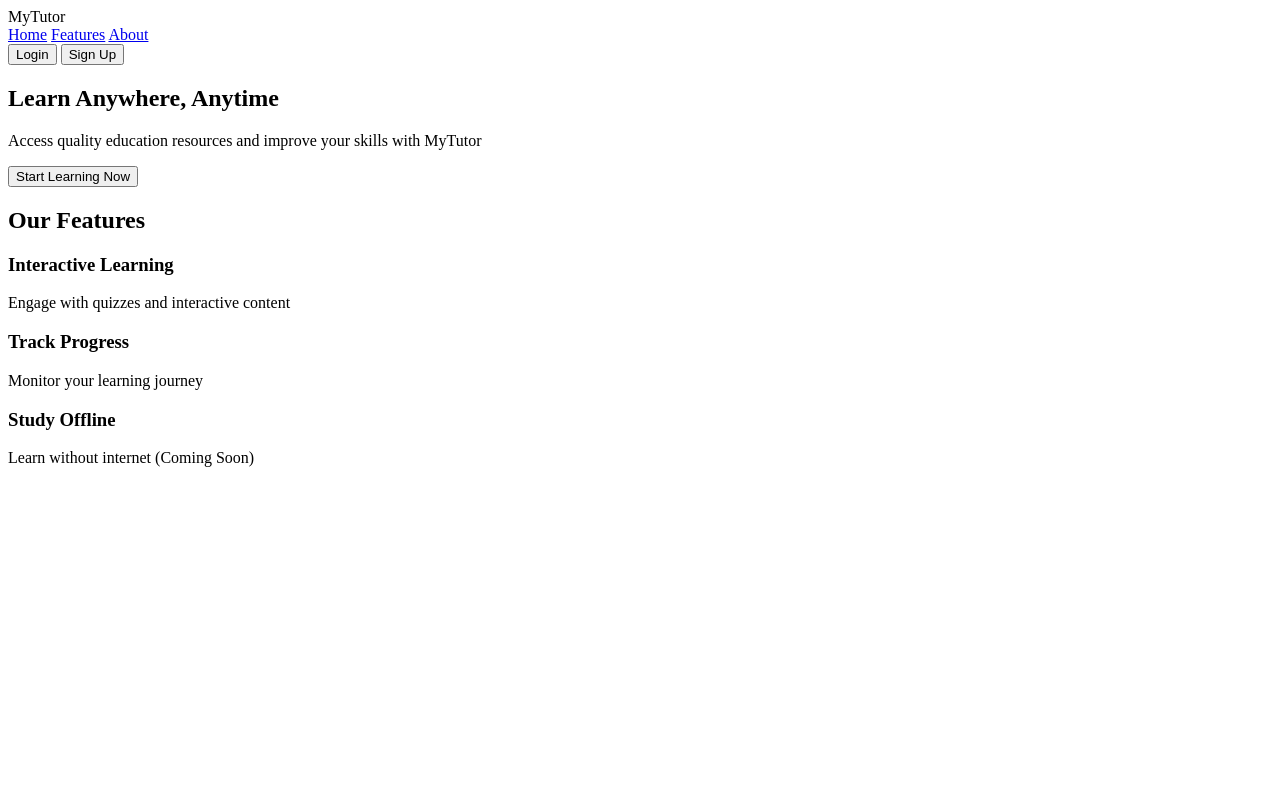
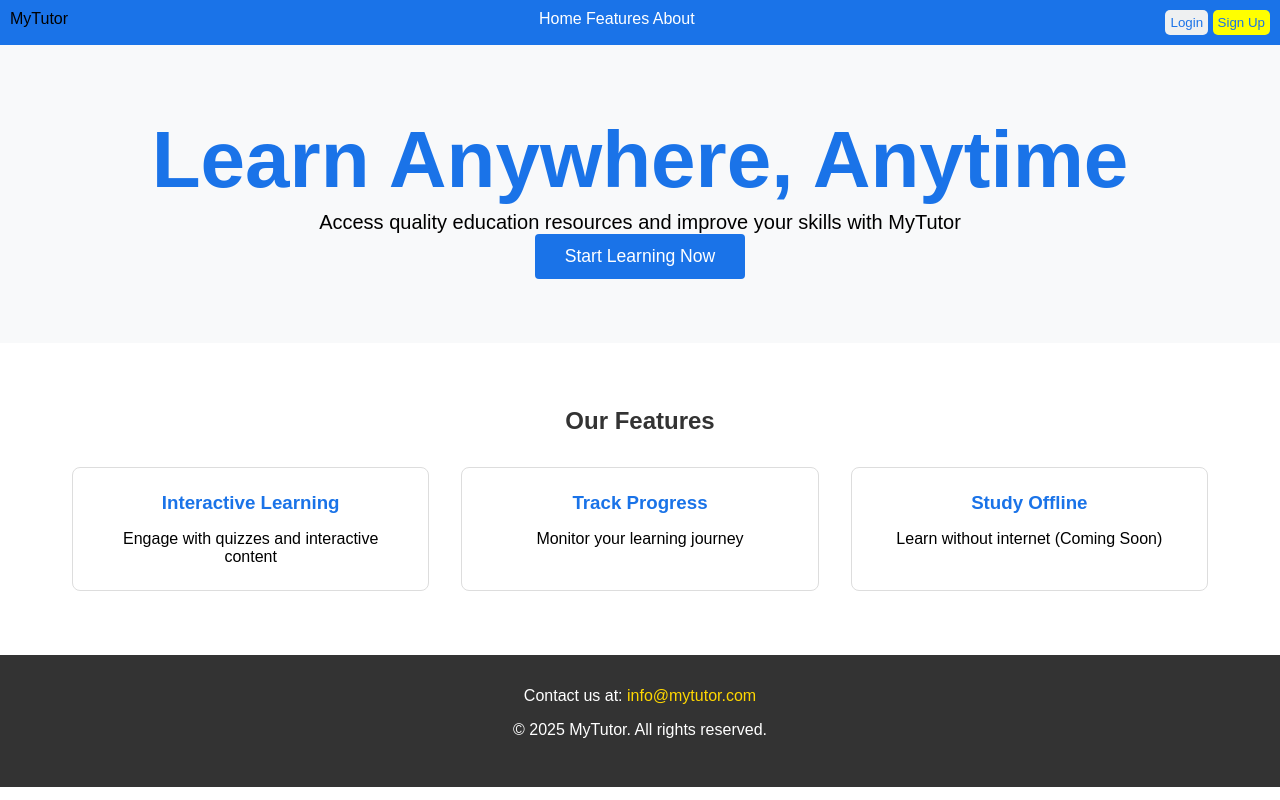
Before and after one commit to ICYEZAGATORE/MyTutor, a plain HTML site: page index.html in a window 1280 px wide. Drawn offline with Linux system fonts and the light colour scheme.

Commit message:
Finalising the landing page

```diff
--- a/index.html
+++ b/index.html
@@ -3,7 +3,8 @@
 <head>
     <meta charset="UTF-8">
     <meta name="viewport" content="width=device-width, initial-scale=1.0">
-    <title>Document</title>
+    <title>Landing Page</title>
+    <link rel="stylesheet" href="./styles.css/index.css">
 </head>
 <body>
    <!-- Navigation -->
@@ -46,5 +47,10 @@
             </div>
         </div>
     </section>
+    <!-- Footer -->
+    <footer id="mainFooter">
+        <p>Contact us at: <span id="contactEmail">info@mytutor.com</span></p>
+        <p id="copyright">© 2025 MyTutor. All rights reserved.</p>
+    </footer>
 </body>
 </html>
--- /dev/null
+++ b/styles.css/index.css
@@ -0,0 +1,99 @@
+* {
+  padding: 0;
+  margin: 0;
+  box-sizing: border-box;
+  font-family: Arial, Helvetica, sans-serif;
+}
+#mainNav {
+  background-color: #1a73e8;
+}
+.nav-content {
+  display: flex;
+  justify-content: space-between;
+  padding: 10px;
+}
+#homeLink,
+#featuresLink,
+#aboutLink {
+  text-decoration: none;
+  color: #fff;
+}
+#loginBtn,
+#signupBtn {
+  padding: 5px;
+  border-radius: 5px;
+  color: #1a73e8;
+  border: none;
+}
+#loginBtn {
+  background-color: rgb(238, 240, 241);
+}
+#signupBtn {
+  background-color: yellow;
+}
+.hero {
+  background-color: #f8f9fa;
+  padding: 4rem 2rem;
+  text-align: center;
+}
+#mainHeading {
+  font-size: 80px;
+  color: #1a73e8;
+  padding: 5px;
+}
+#heroText {
+  font-size: 20px;
+}
+#startLearningBtn {
+  background-color: #1a73e8;
+  color: white;
+  padding: 12px 30px;
+  border: none;
+  border-radius: 4px;
+  font-size: 1.1rem;
+  cursor: pointer;
+}
+
+.features {
+  padding: 4rem 2rem;
+  max-width: 1200px;
+  margin: 0 auto;
+}
+
+.features h2 {
+  text-align: center;
+  margin-bottom: 2rem;
+  color: #333;
+}
+
+.feature-grid {
+  display: grid;
+  grid-template-columns: repeat(auto-fit, minmax(250px, 1fr));
+  gap: 2rem;
+}
+
+.feature-card {
+  padding: 1.5rem;
+  border: 1px solid #ddd;
+  border-radius: 8px;
+  text-align: center;
+}
+
+.feature-card h3 {
+  color: #1a73e8;
+  margin-bottom: 1rem;
+}
+footer {
+  background-color: #333;
+  color: white;
+  padding: 2rem;
+  text-align: center;
+}
+
+footer p {
+  margin-bottom: 1rem;
+}
+
+#contactEmail {
+  color: #ffd700;
+}
```
Also changed, not shown: script.js/index.js (added).
